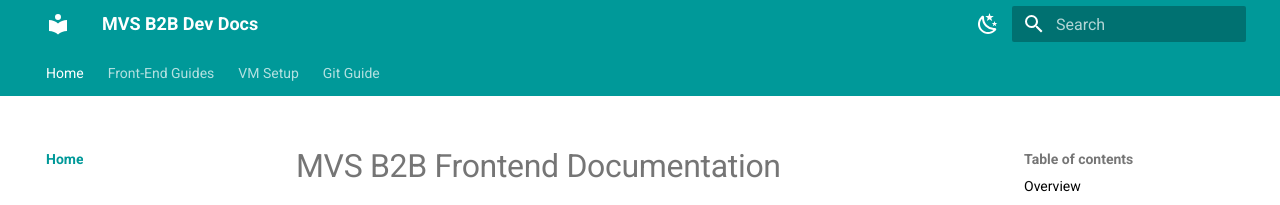
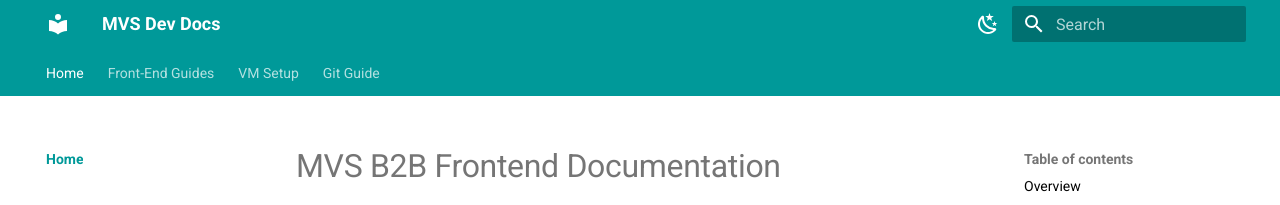
Before and after one commit to joshuatsmith96/mvs-b2b-mkdocs-v2, an MkDocs documentation site: the page built from docs/index.md, in a window 1280 px wide. Shown: the top 205 px of the page. Built offline with MkDocs 1.6.1 and Material for MkDocs 9.7.7, drawn with Linux system fonts in a browser that asks for light colours.

Commit message:
Changed name to 'MVS Dev Docs'

```diff
--- a/mkdocs.yml
+++ b/mkdocs.yml
@@ -1,4 +1,4 @@
-site_name: MVS B2B Dev Docs
+site_name: MVS Dev Docs
 site_url: https://mvsb2b.example.com
 
 theme:
```
